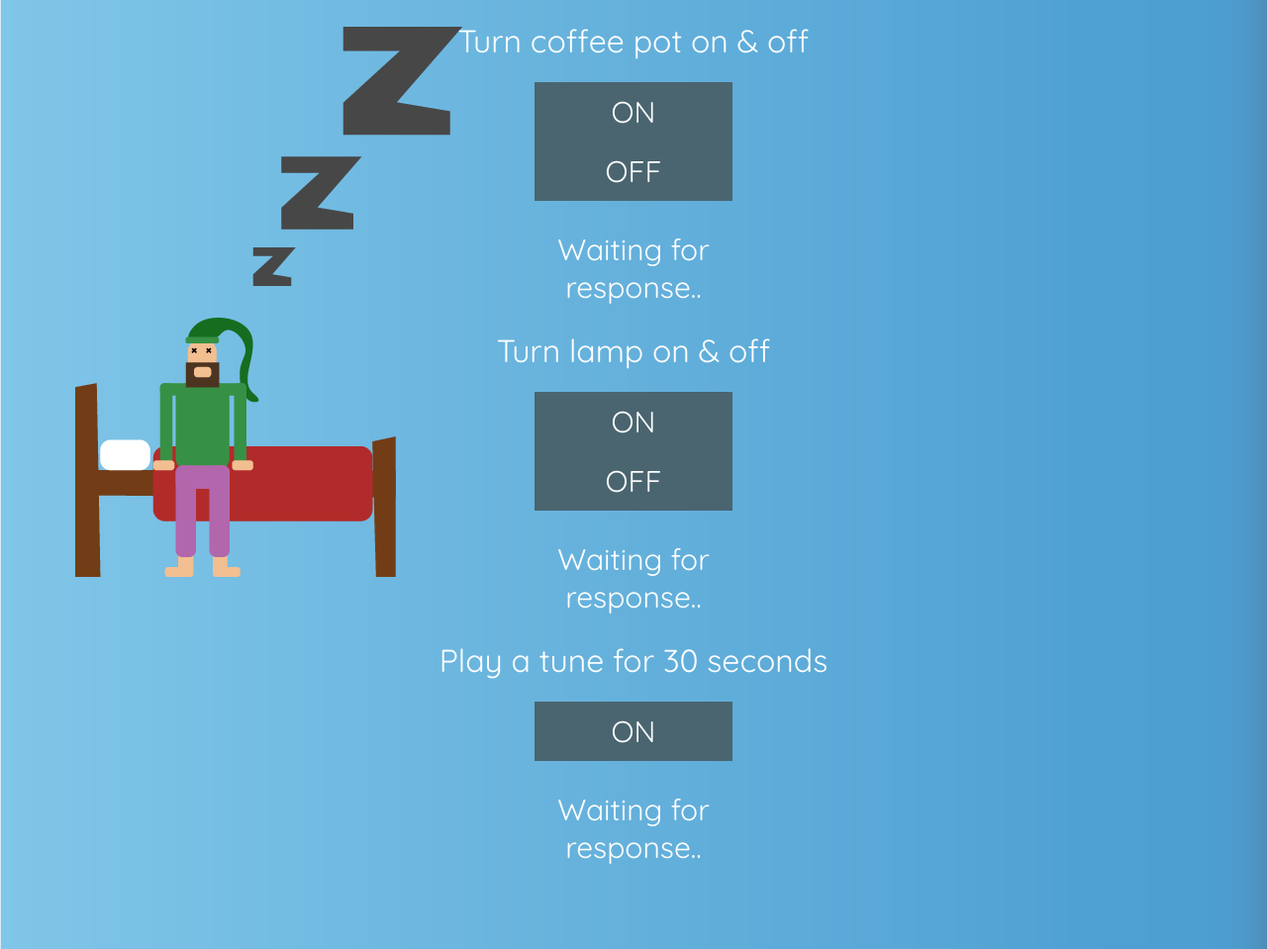
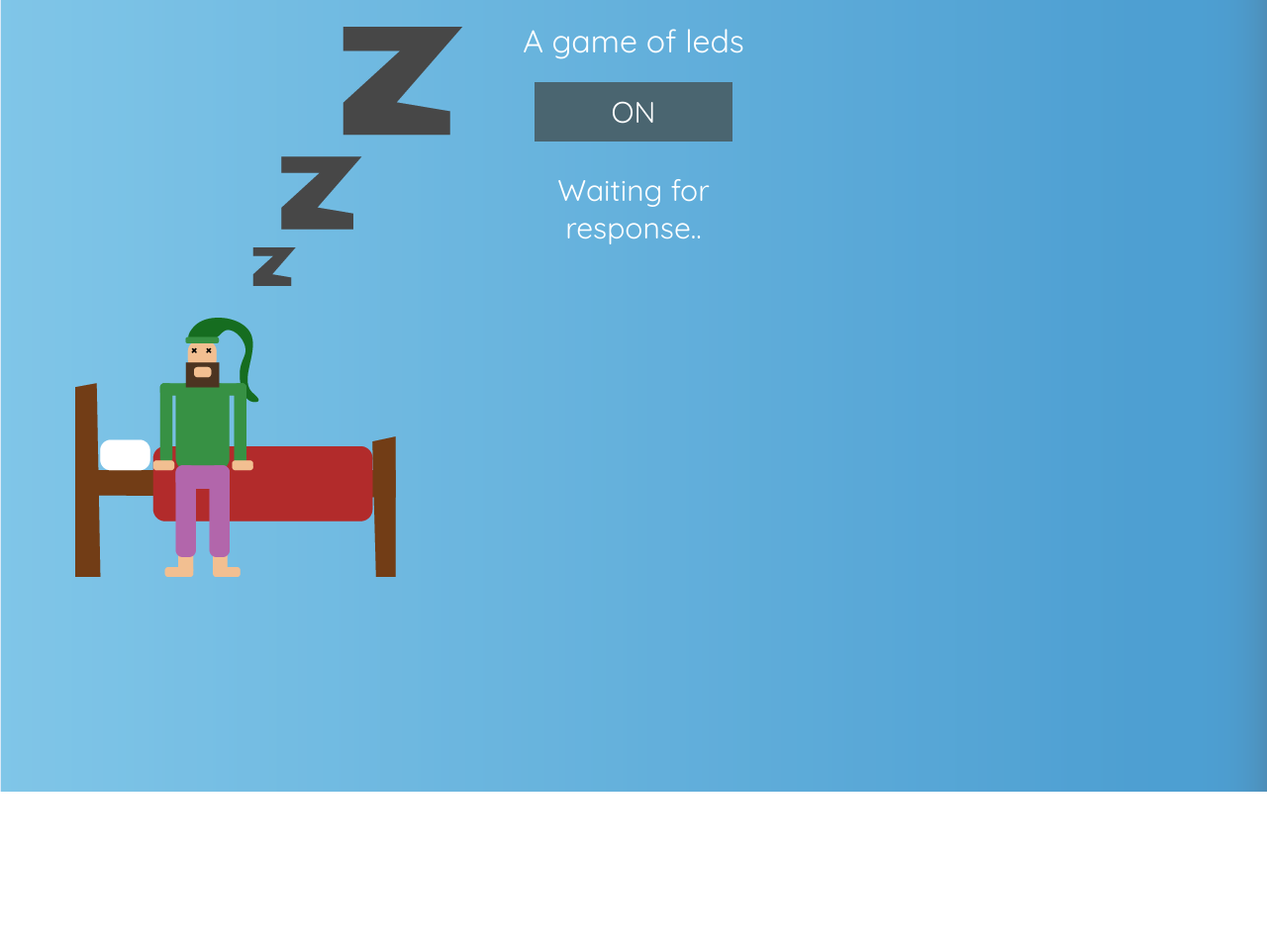
Before and after one commit to karlsoderby/karlhafsa, a website: page karlsketch/public/index.html in a window 1280 px wide. Shown: the whole page at 99% size. After the commit the page ends 800 px from the top, so only its background shows below. Drawn offline with Linux system fonts and the light colour scheme.

Commit message:
Update index.html

```diff
--- a/karlsketch/public/index.html
+++ b/karlsketch/public/index.html
@@ -8,7 +8,7 @@
 
 </head>
 <body>
-  <h1>Turn coffee pot on & off</h1>
+  <h1>A game of leds</h1>
 
 
   <div class="grow">
@@ -16,35 +16,11 @@
 
   </div>
 
-  <div class ="grow">
-    <input class ="connectButton"type="submit" value="OFF"  onclick="send('lamp2'); displayDiv1();">
 
-  </div>
   <div id="results">
       Waiting for response..
   </div>
-  <br>
-  <h1>Turn lamp on & off</h1>
-  <div class ="grow">
-      <input class ="connectButton"type="submit" value="ON"  onclick="send('lamp3'); displayDiv2();">
-    </div>
-    <div class ="grow">
-        <input class ="connectButton"type="submit" value="OFF"  onclick="send('lamp4'); displayDiv3();">
-      </div>
 
-<div id="results1">
-  Waiting for response..
-  </div>
-  <br>
-  <h1>Play a tune for 30 seconds</h1>
-    <div class ="grow">
-        <input class ="connectButton"type="submit" value="ON"  onclick="send('lamp5'); displayDiv4();">
-      </div>
-
-
-  <div id="results2">
-      Waiting for response..
-</div>
 
   <script src="lib/reconnecting-websocket.js"></script>
   <script src="script.js"></script>
```
